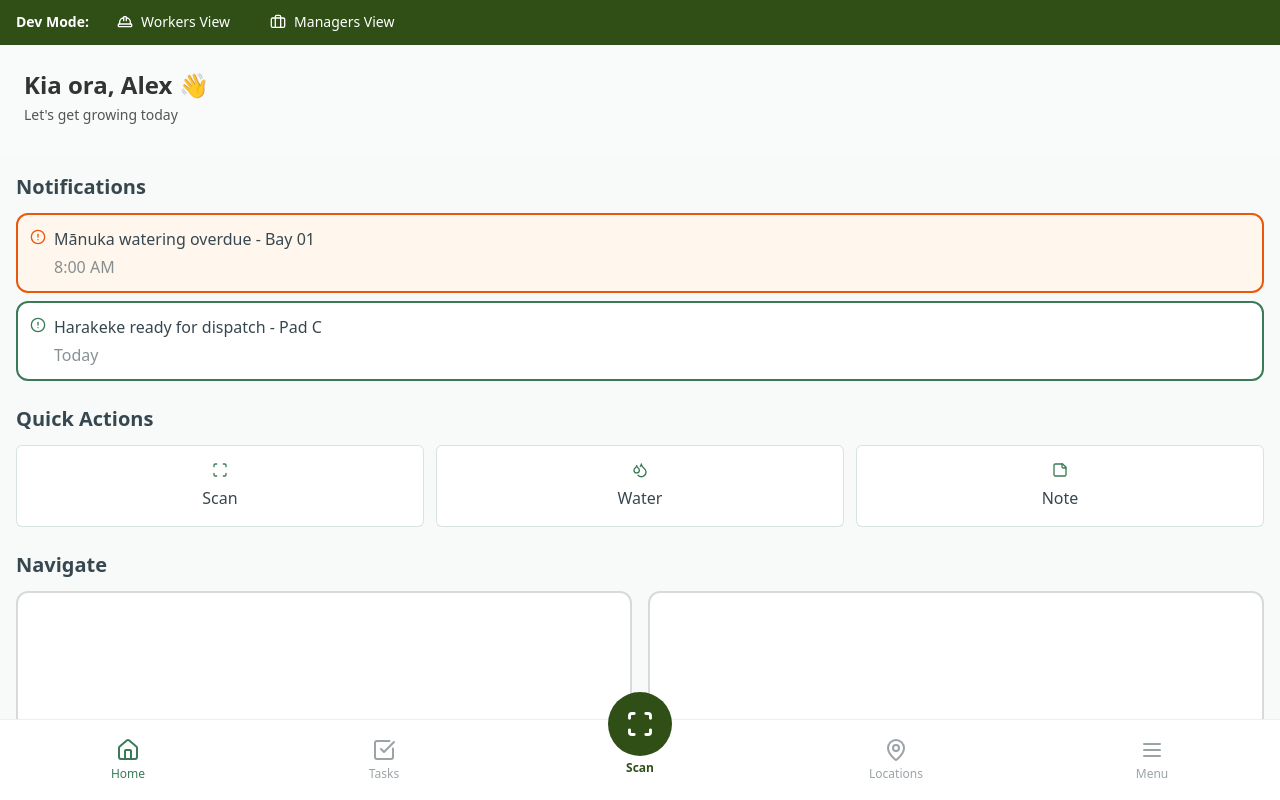
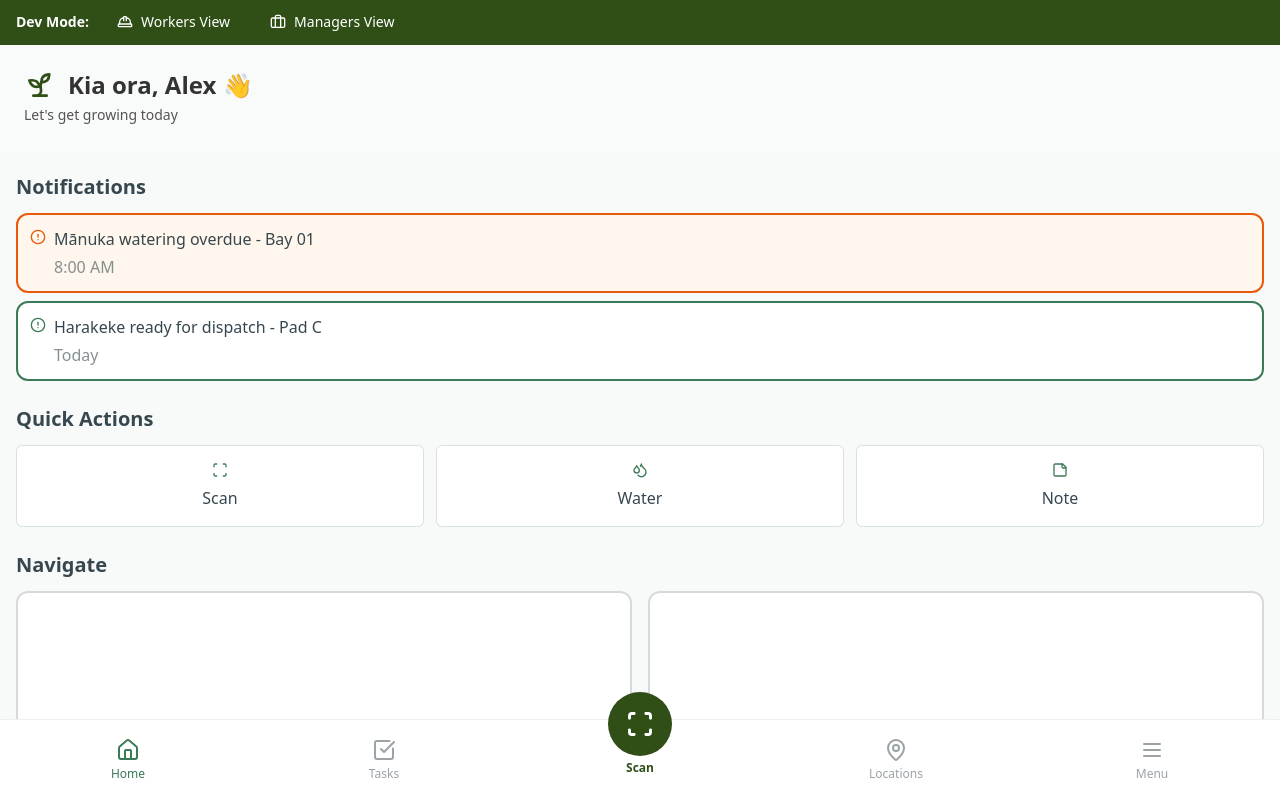
Before and after one commit to jamie-doai/flourish-demo-nov-25, a React (Vite) app: page /workers in a window 1280 px wide. Shown: the top 800 px of the page. Built offline with nearby package versions, Linux system fonts and the light colour scheme; the HTML template or start-up script is replaced by a standard one.

Commit message:
Add placeholder logo to header

```diff
--- a/src/pages/workers/Home.tsx
+++ b/src/pages/workers/Home.tsx
@@ -1,7 +1,7 @@
 import { Link } from "react-router-dom";
 import { Card } from "@/components/ui/card";
 import { Button } from "@/components/ui/button";
-import { Scan, Droplets, StickyNote, CheckCircle2, AlertCircle, Package, MapPin, ListTodo } from "lucide-react";
+import { Scan, Droplets, StickyNote, CheckCircle2, AlertCircle, Package, MapPin, ListTodo, Sprout } from "lucide-react";
 import { WorkerNav } from "@/components/WorkerNav";
 import { DevBar } from "@/components/DevBar";
 
@@ -16,7 +16,10 @@ export default function WorkerHome() {
       <DevBar />
       {/* Intro Header */}
       <header className="bg-background p-6 pb-8">
-        <h1 className="text-2xl font-semibold mb-1 text-foreground">Kia ora, Alex 👋</h1>
+        <div className="flex items-center gap-3 mb-1">
+          <Sprout className="w-8 h-8 text-primary" />
+          <h1 className="text-2xl font-semibold text-foreground">Kia ora, Alex 👋</h1>
+        </div>
         <p className="text-muted-foreground text-sm">Let's get growing today</p>
       </header>
 
```
